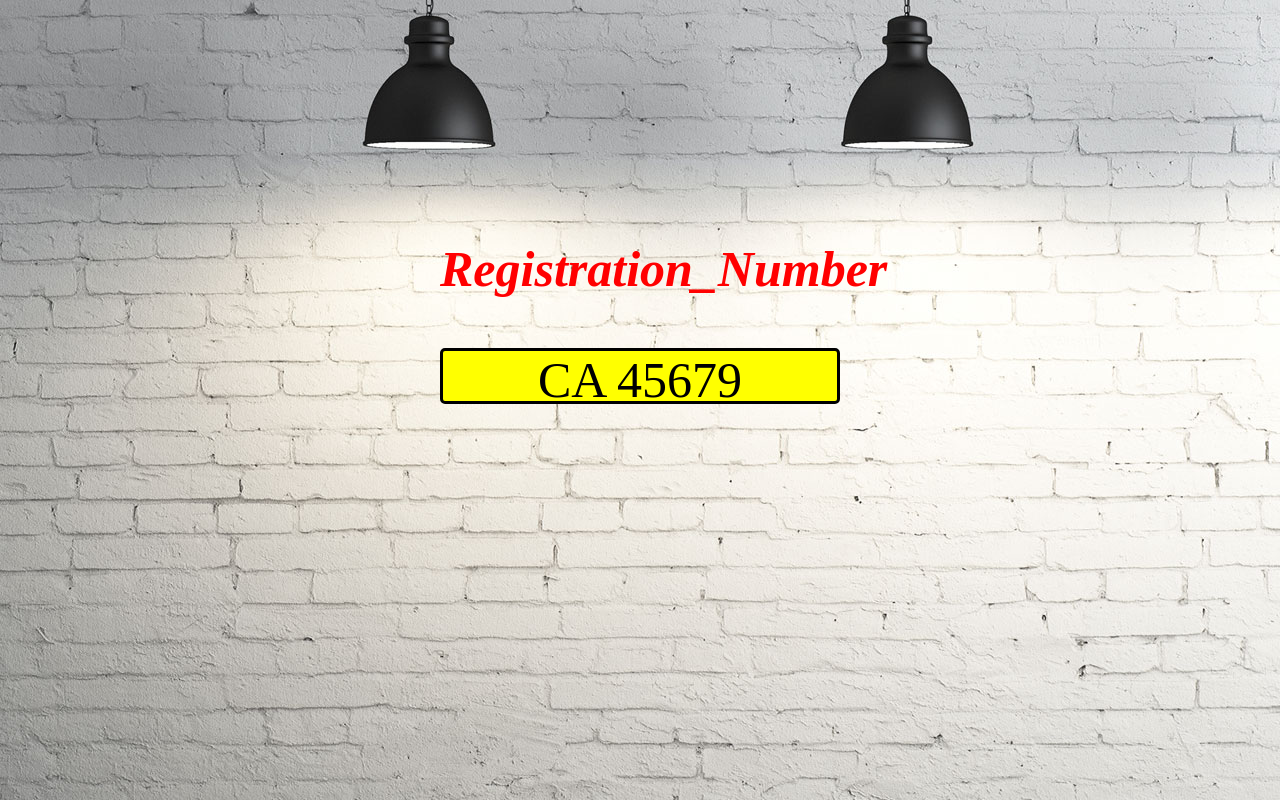
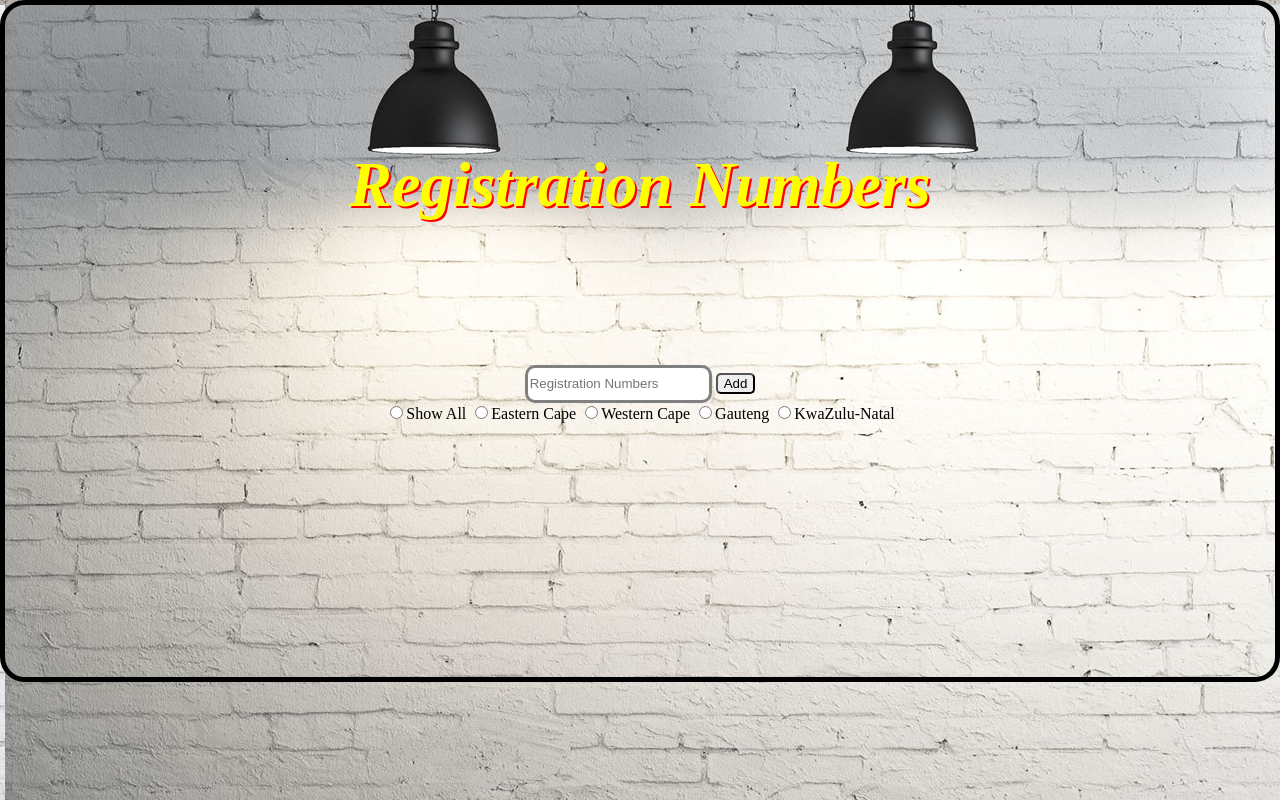
Before and after one commit to Athandwa/registration_numbers, a plain HTML site: page index.html in a window 1280 px wide. Drawn offline with Linux system fonts and the light colour scheme.

Commit message:
added entry box an radio buttons

```diff
--- a/index.html
+++ b/index.html
@@ -1,20 +1,40 @@
 <!DOCTYPE html>
 <html>
-  <head>
+
+<head>
     <meta charset="utf-8">
     <link rel="stylesheet" href="registration_number.css">
-    <title>Registration_Numbers Webpage</title>
+    <title>Registration_Number Page</title>
     <style>
         body {
-
-            background-image: url("bg_about.jpg");
+            background-image: url("bg_about.jpg")
         }
     </style>
-  </head>
-  <body>
-    <center><div class="regNumber">
-      <h1>Registration_Number</h1>
-      <p class="regPlate">CA 45679</p>
+
+</head>
+
+<body>
+    <h1>Registration Numbers</h1>
+    <div class="regBox">
+    <form id="regAdd">
+            <input type="text" class="carReg" name="text1" placeholder="Registration Numbers">
+            <button type="submit" class="addBtn" name="submit" value="submit">Add</button>
+            <!-- <input type="button" class="addBtn" value="Add"> -->
+    </div>
+    <div class="location">
+    <form>
+      <input type="radio" name="location" value="Show All">Show All
+      <input type="radio" name="location" value="Estern Cape">Eastern Cape
+      <input type="radio" name="location" value="Western Cape">Western Cape
+      <input type="radio" name="location" value="Gauteng">Gauteng
+      <input type="radio" name="location" value="KwaZulu-Natal">KwaZulu-Natal
+    </form>
+    </div>
+    <center><div class="regs">
+        <ul id="regList"></ul>
     </div></center>
-  </body>
+    </form>
+</body>
+<script src="registration_number.js" charset="utf-8"></script>
+
 </html>
--- a/registration_number.css
+++ b/registration_number.css
@@ -1,21 +1,37 @@
-.regNumber{
-  width: 25em;
-  margin-top: 15em;
+h1 {
+    text-align: center;
+    text-shadow: 2px 2px #FF0000;
+    color: yellow;
+    font-size: 4em;
+    font-style: italic;
+    padding: 100px;
+  }
 
+.regBox {
+    text-align: center;
 }
-.regPlate{
+.addBtn{
+  border-radius: 5px;
+}
+html {
+    border: 5px solid;
+    width: auto;
+    height: 42em;
+    border-radius: 25px;
+}
+.carReg{
   height: 30px;
+  border: solid grey;
+  border-radius: 10px;
+}
+
+li{
+  list-style: none;
+  border: 1px solid black;
+  border-radius: 25px;
+  margin: 30px 570px 30px 490px;
+  background-color: lightblue;
+}
+.location{
   text-align: center;
-  background-color: yellow;
-  border-radius: 5px;
-  border: solid black;
-  font-size: 50px;
-  font-style:  solid bold;
-  font-stretch: condensed;
-  padding-bottom: 20px;
 }
-h1{
-  font-size: 50px;
-  font-style: italic;
-  color: red;
-}
--- a/registration_number.js
+++ b/registration_number.js
@@ -0,0 +1,13 @@
+var addButton = document.getElementById('regAdd');
+var input = addButton.querySelector('input');
+
+addButton.addEventListener('submit', (e) => {
+
+  e.preventDefault();
+var RegNumbers = input.value;
+input.value = "";
+var ul = document.getElementById('regList');
+var li = document.createElement('li');
+li.textContent = RegNumbers;
+ul.appendChild(li);
+});
```
Also changed, not shown: 1 other file.
